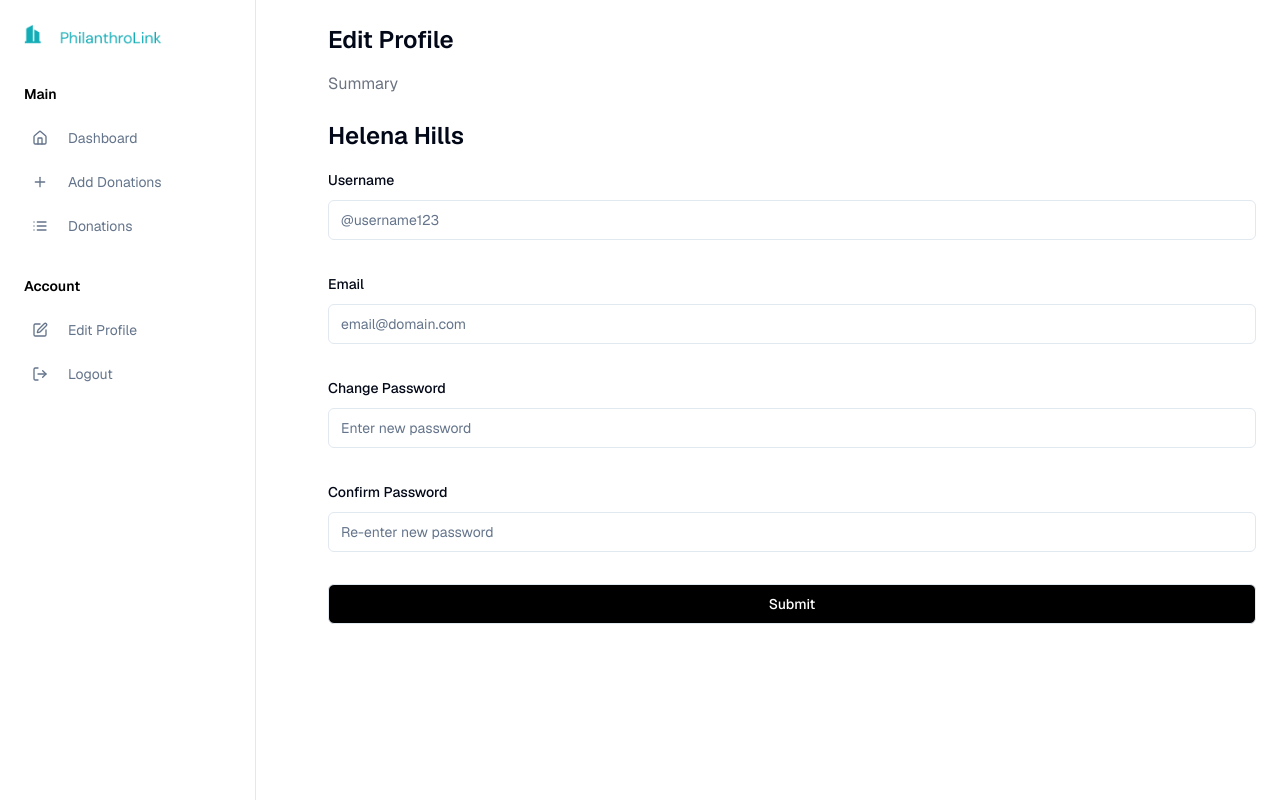
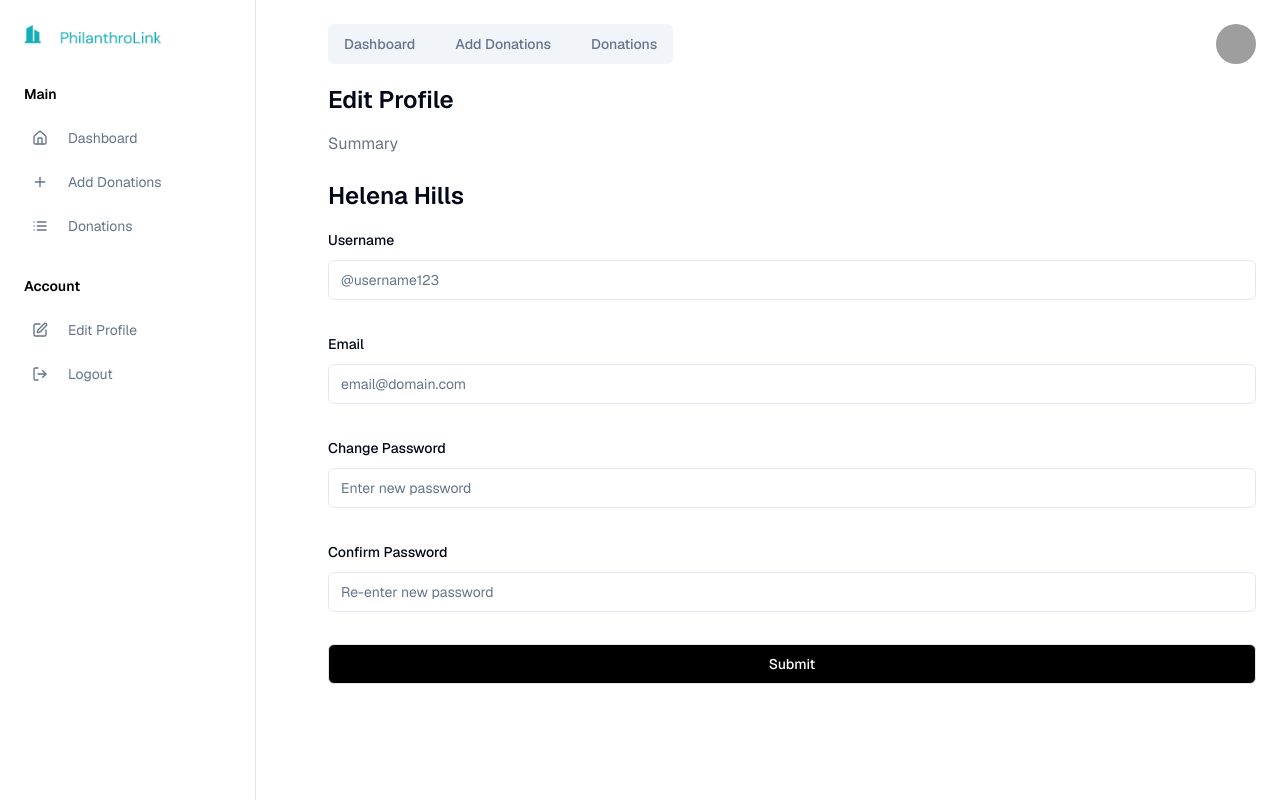
Before and after one commit to digital-explorers-2/philanthro-link, a Next.js app: page /dashboard/edit-profile in a window 1280 px wide. Built offline with nearby package versions, Linux system fonts and the light colour scheme; grey boxes are pictures that could not be loaded.

Commit message:
feat(edit-profile): add tabs to the top of the page

```diff
--- a/app/dashboard/edit-profile/page.tsx
+++ b/app/dashboard/edit-profile/page.tsx
@@ -5,6 +5,8 @@ import { z } from "zod";
 import { zodResolver } from "@hookform/resolvers/zod";
 import { useForm } from "react-hook-form";
 import { Button } from "@/components/ui/button";
+import TabsLayout from "@/components/TabsLayout";
+
 
 import {
   Form,
@@ -51,7 +53,8 @@ export default function ProfilePage() {
     <div className="flex">
       <SideBar />
       <div className="flex-grow p-6 md:ml-12">
-        <h1 className="text-2xl font-semibold mb-4">Edit Profile</h1>
+        <TabsLayout children={undefined} currentTab={""}/>
+        <h1 className="text-2xl font-semibold mb-4 mt-5">Edit Profile</h1>
         <p className="text-gray-500 mb-6">Summary</p>
         <h1 className="text-2xl font-semibold mb-4">Helena Hills</h1>
         <Form {...form}>
```
